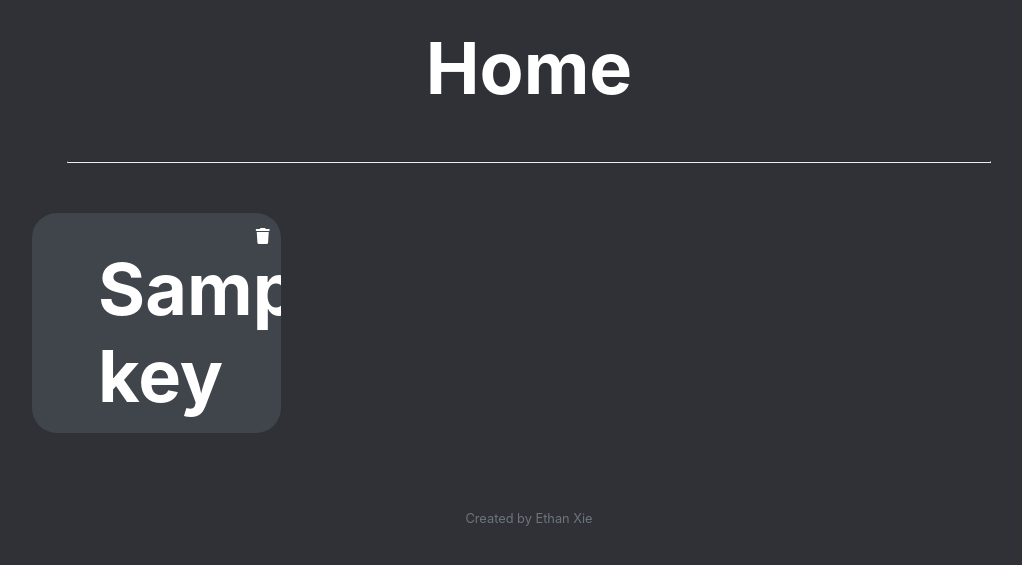
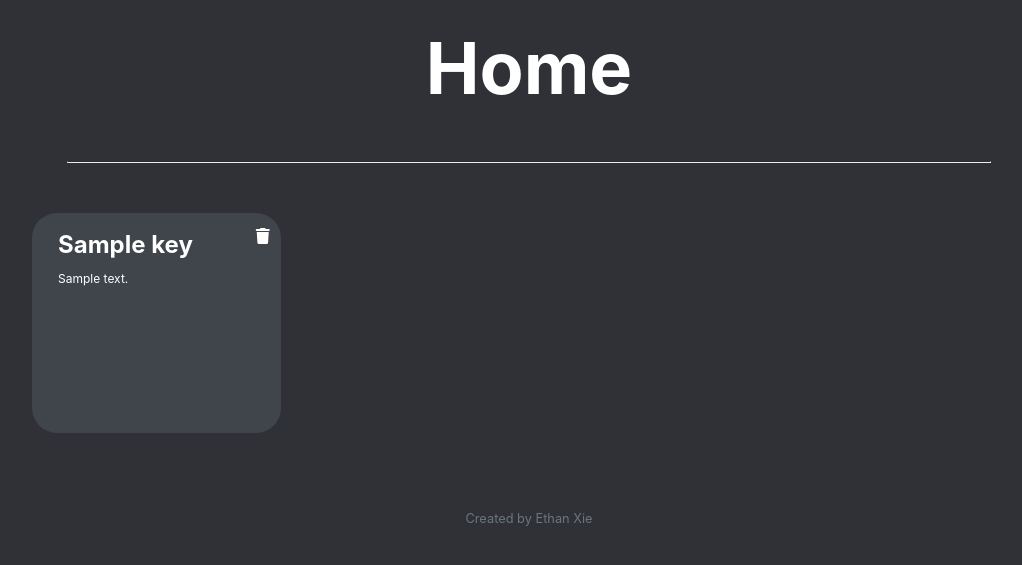
Before and after one commit to Anonymouseyy/nanotebook, a Flask app: template templates/index.html in a window 1280 px wide. Shown: the part 74-639 px from the top of the page, without its empty margins (111-1133 px from the left). Run offline with Flask 2, Linux system fonts and the light colour scheme; the template is opened without the code that fills it: most values are stand-ins (such as "Sample title", 1, 10 or a date in 2020); parts of the project's set-up code (start-up, migrations or seed data) failed here and were passed over; some libraries are stand-ins or nearby versions.

Commit message:
class name wrong first time

```diff
--- a/static/styles.css
+++ b/static/styles.css
@@ -104,14 +104,14 @@ h2 {
     background-color: #37393D;
 }
 
-.notes-grid>li>a>h1 {
+.notetitle {
     text-align: left;
     font-size: 3vh;
     margin: 10px;
     overflow: hidden;
 }
 
-.notes-grid>li>a>p {
+.notedesc {
     text-align: left;
     color: white;
     font-size: 1.5vh;
```
